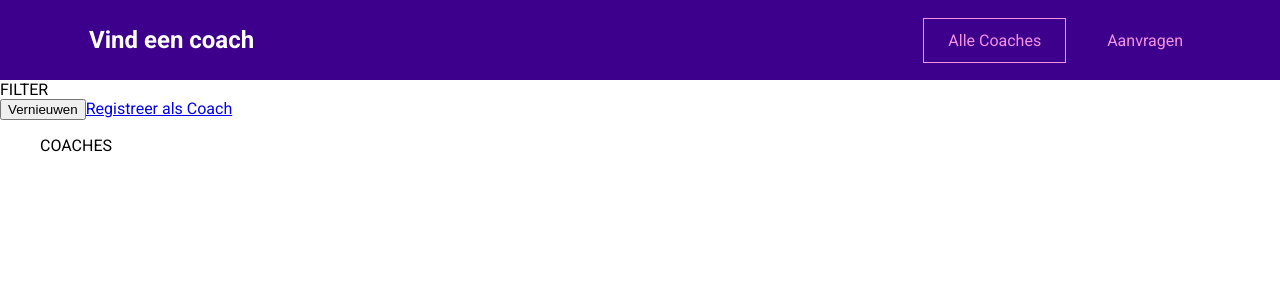
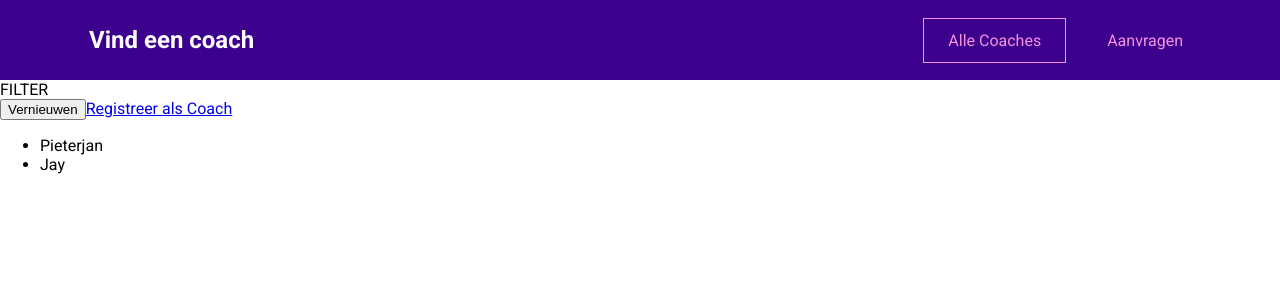
Before and after one commit to PjMondelaers/find-a-coach, a Vue app: page /coaches in a window 1280 px wide. Shown: the top 300 px of the page. Built offline with nearby package versions, Linux system fonts and the light colour scheme.

Commit message:
feat: implement Vuex store for coaches management and update CoachesList component

```diff
--- a/src/main.js
+++ b/src/main.js
@@ -1,9 +1,11 @@
 import { createApp } from "vue";
 import App from "./App.vue";
 import router from "./router.js";
+import store from "./store/index";
 
 const app = createApp(App);
 
 app.use(router);
+app.use(store);
 
 app.mount("#app");
--- a/src/pages/coaches/CoachesList.vue
+++ b/src/pages/coaches/CoachesList.vue
@@ -7,13 +7,21 @@
       <router-link to="/register">Registreer als Coach</router-link>
     </div>
     <ul>
-      COACHES
+      <li v-for="coach in filteredCoaches" :key="coach.id">
+        {{ coach.firstName }}
+      </li>
     </ul>
   </section>
 </template>
 
 <script>
-export default {};
+export default {
+  computed: {
+    filteredCoaches() {
+      return this.$store.getters["coaches/coaches"];
+    },
+  },
+};
 </script>
 
 <style></style>
--- /dev/null
+++ b/src/store/index.js
@@ -0,0 +1,9 @@
+import { createStore } from "vuex";
+
+import coachesModule from "./modules/coaches/index";
+
+const store = createStore({
+  modules: { coaches: coachesModule },
+});
+
+export default store;
--- /dev/null
+++ b/src/store/modules/coaches/actions.js
@@ -0,0 +1 @@
+export default {};
--- /dev/null
+++ b/src/store/modules/coaches/getters.js
@@ -0,0 +1,8 @@
+export default {
+  coaches(state) {
+    return state.coaches;
+  },
+  hasCoaches(state) {
+    return state.coaches && state.coaches.length > 0;
+  },
+};
--- /dev/null
+++ b/src/store/modules/coaches/index.js
@@ -0,0 +1,36 @@
+import mutations from "./mutations";
+import getters from "./getters";
+import actions from "./actions";
+
+export default {
+  namespaced: true,
+
+  state() {
+    return {
+      coaches: [
+        {
+          id: "c1",
+          firstName: "Pieterjan",
+          lastName: "Mondelaers",
+          areas: ["frontend", "backend", "career"],
+          description:
+            "Mijn naam is Pieterjan en ik heb een paar jaar ervaring als freelance web developer. Laat me jou helpen om een beter developer te worden!",
+          hourlyRate: 30,
+        },
+        {
+          id: "c2",
+          firstName: "Jay",
+          lastName: "Donovan",
+          areas: ["frontend", "career"],
+          description:
+            "Ik ben Jay en als een senior developer in een groot tech bedrijf, kan ik je helpen met je eerste top te landen of beter te worden in je huidige job.",
+          hourlyRate: 30,
+        },
+      ],
+    };
+  },
+
+  mutations,
+  actions,
+  getters,
+};
--- /dev/null
+++ b/src/store/modules/coaches/mutations.js
@@ -0,0 +1 @@
+export default {};
```
